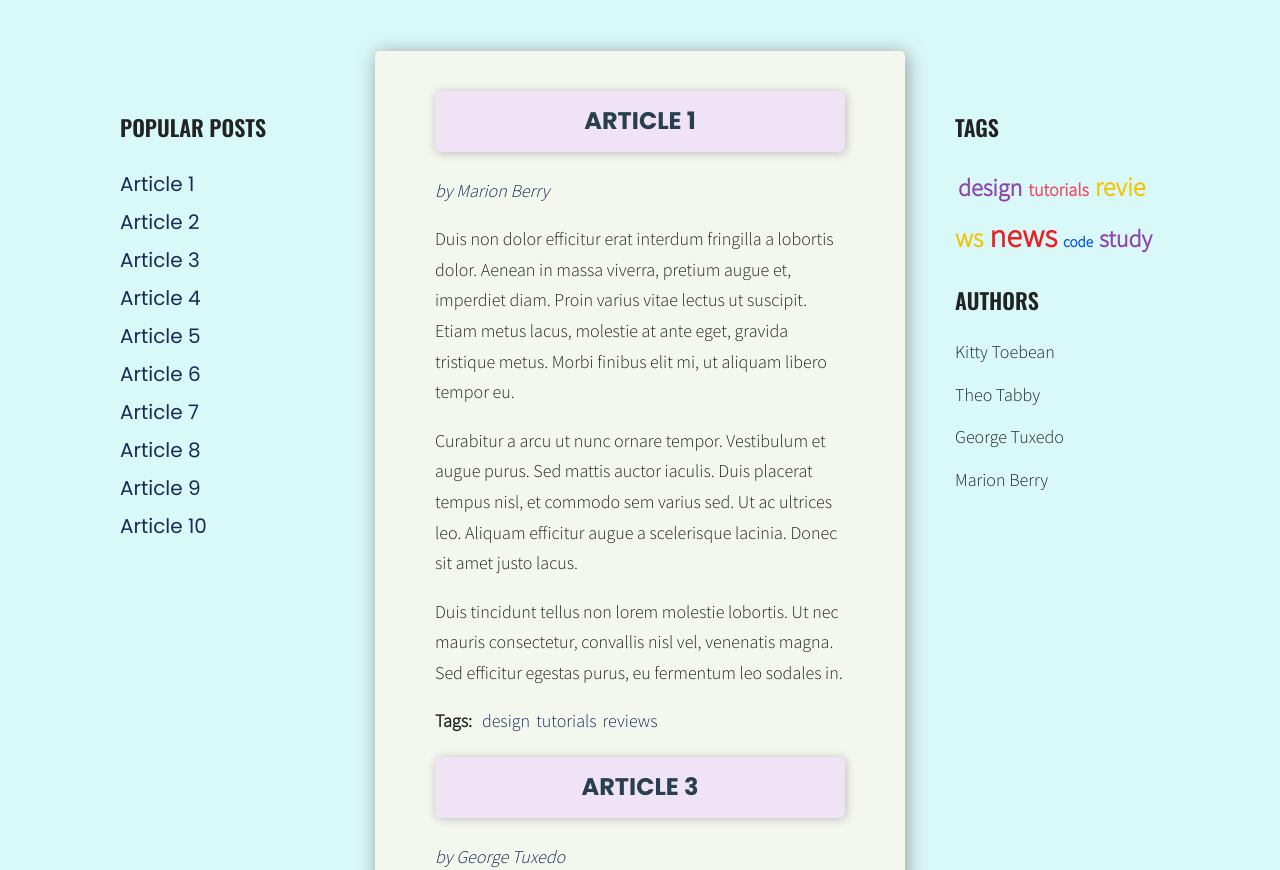
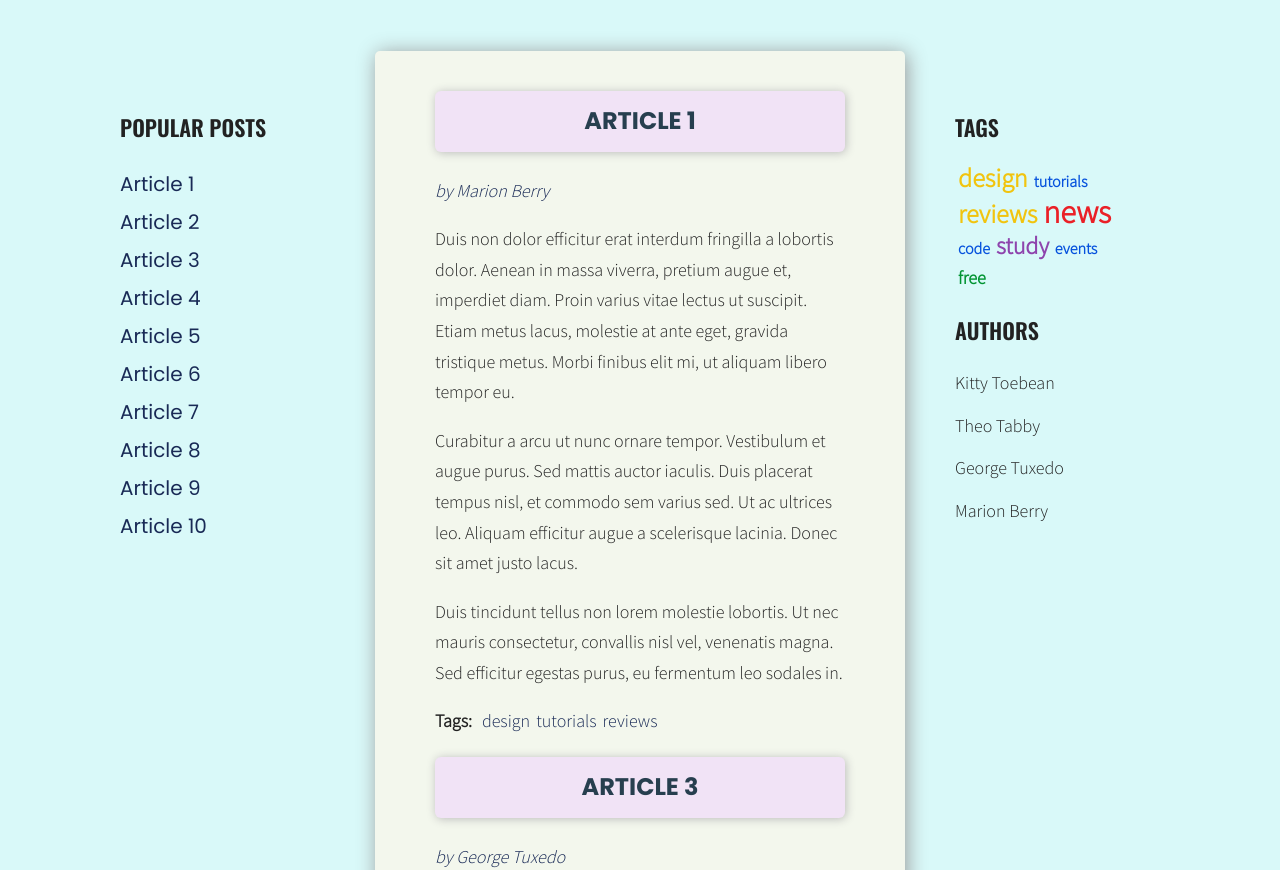
Before and after one commit to Malwina8/javascript-blog, a website: page index.html in a window 1280 px wide. Shown: the part 230-1100 px from the top of the page. Drawn offline with nearby package versions, Linux system fonts and the light colour scheme.

Commit message:
Small style changes for tags

```diff
--- a/index.html
+++ b/index.html
@@ -33,7 +33,7 @@
             </ul>
           </div>
         </article>
-        <article class="post" id="article-2" data-tags="news code reviews" data-author="Theo Tabby">
+        <article class="post" id="article-2" data-tags="news reviews code" data-author="Theo Tabby">
           <h3 class="post-title">Article 2</h3>
           <p class="post-author"></p>
           <div class="post-content">
@@ -64,7 +64,7 @@
             </ul>
           </div>
         </article>
-        <article class="post" id="article-4" data-tags="tutorials study design" data-author="Kitty Toebean">
+        <article class="post" id="article-4" data-tags="code study design events" data-author="Kitty Toebean">
           <h3 class="post-title">Article 4</h3>
           <p class="post-author"></p>
           <div class="post-content">
@@ -96,7 +96,7 @@
             </ul>
           </div>
         </article>
-        <article class="post" id="article-6" data-tags="reviews code study" data-author="George Tuxedo">
+        <article class="post" id="article-6" data-tags="reviews design events study" data-author="George Tuxedo">
           <h3 class="post-title">Article 6</h3>
           <p class="post-author"></p>
           <div class="post-content">
@@ -112,7 +112,7 @@
             </ul>
           </div>
         </article>
-        <article class="post" id="article-7" data-tags="code news study" data-author="Kitty Toebean">
+        <article class="post" id="article-7" data-tags="code news study free" data-author="Kitty Toebean">
           <h3 class="post-title">Article 7</h3>
           <p class="post-author"></p>
           <div class="post-content">
@@ -128,7 +128,7 @@
             </ul>
           </div>
         </article>
-        <article class="post" id="article-8" data-tags="news design tutorials" data-author="Theo Tabby">
+        <article class="post" id="article-8" data-tags="news design free tutorials" data-author="Theo Tabby">
           <h3 class="post-title">Article 8</h3>
           <p class="post-author"></p>
           <div class="post-content">
@@ -144,7 +144,7 @@
             </ul>
           </div>
         </article>
-        <article class="post" id="article-9" data-tags="news study tutorials" data-author="Marion Berry">
+        <article class="post" id="article-9" data-tags="news study free tutorials" data-author="Marion Berry">
           <h3 class="post-title">Article 9</h3>
           <p class="post-author"></p>
           <div class="post-content">
@@ -160,7 +160,7 @@
             </ul>
           </div>
         </article>
-        <article class="post" id="article-10" data-tags="reviews news" data-author="George Tuxedo">
+        <article class="post" id="article-10" data-tags="reviews news free" data-author="George Tuxedo">
           <h3 class="post-title">Article 10</h3>
           <p class="post-author"></p>
           <div class="post-content">
@@ -177,11 +177,13 @@
           </div>
         </article>
       </section>
-      <aside class="sidebar right">
+      <aside class="sidebar">
         <h2 class="section-title">Tags</h2>
-        <ul class="list tags">
+				<div class="tags-width">
+        	<ul class="list tags">
 
-        </ul>
+        	</ul>
+				</div>
         <h2 class="section-title">Authors</h2>
         <ul class="list authors">
           <li>
--- a/sass/style.scss
+++ b/sass/style.scss
@@ -114,30 +114,29 @@ article {
   }
 }
 
-.right {
-    width: 250px;
+.tags-width {
+    width: 170px;
 }
 
-.tags ul {
-  max-width: 100%;
-  overflow-wrap: break-word;
-}
-.tags li {
-    display: inline;
-    padding: 3px;
-     overflow-wrap: break-word;
-     font-weight: 600;
+.tags {
+    li {
+    display: inline-block;
+    padding: 0 3px;
+    overflow-wrap: break-word;
+    white-space: pre-wrap;
+    font-weight: 600;
+    line-height: 1;
+    }
 }
 
-
 .tag-size-1 {
-  font-size: 15px;
+  font-size: 16px;
   color: #0652DD;
 }
 
 .tag-size-2 {
   font-size: 18px;
-  color: #ED4C67;
+  color: #009432;
 }
 
 .tag-size-3 {
```
Also changed, not shown: css/style.css, 1 other file.
